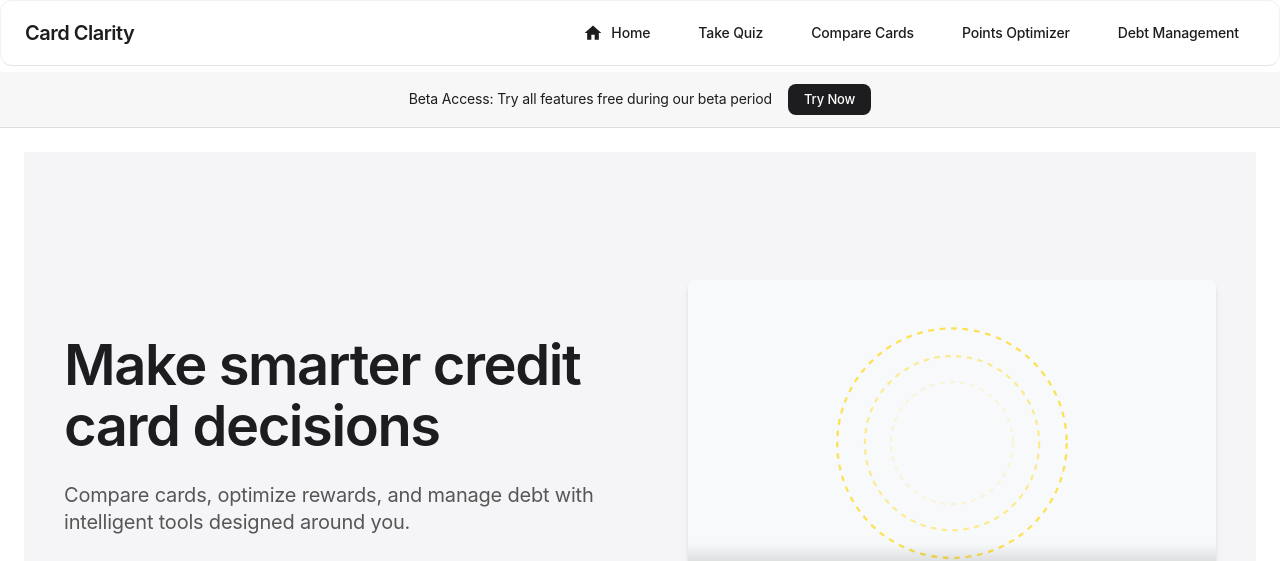
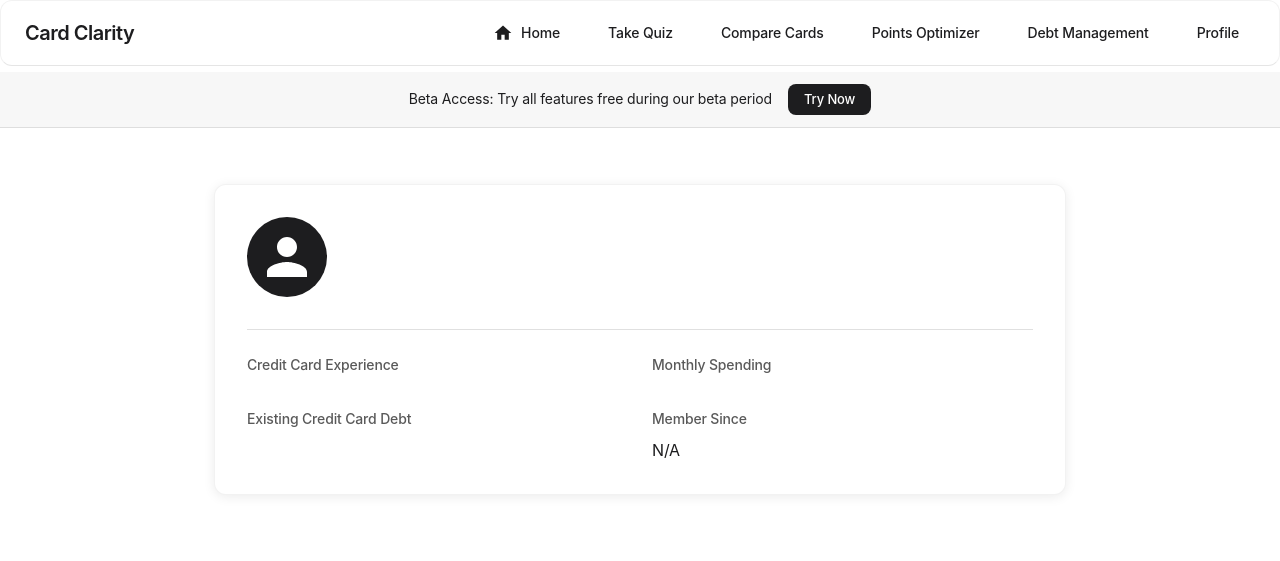
Before and after one commit to nickjackson801/card-clarity, a React (Vite) app: page /profile in a window 1280 px wide. Before the commit this address led to /. Shown: the top 561 px of the page. Built offline with nearby package versions, Linux system fonts and the light colour scheme; no server answers; the database is empty; sample sign-in values are in the browser's storage.

Commit message:
Add Profile page and enhance UserProfile component

```diff
--- a/src/App.tsx
+++ b/src/App.tsx
@@ -36,6 +36,7 @@ import Quiz from './pages/Quiz';
 import BetaBanner from './components/BetaBanner';
 import { FirebaseProvider, useFirebase } from './contexts/FirebaseContext';
 import { UserProfile } from './components/UserProfile';
+import Profile from './pages/Profile';
 
 declare module '@mui/material/styles' {
   interface Palette {
@@ -273,6 +274,21 @@ function App() {
           <ListItemIcon><AccountBalance /></ListItemIcon>
           <ListItemText primary="Debt Management" />
         </ListItem>
+        <ListItem
+          component={Link}
+          to="/profile"
+          onClick={handleDrawerToggle}
+          sx={{
+            color: 'inherit',
+            textDecoration: 'none',
+            '&:hover': {
+              backgroundColor: 'rgba(0, 0, 0, 0.04)',
+            },
+          }}
+        >
+          <ListItemIcon><AccountBalance /></ListItemIcon>
+          <ListItemText primary="Profile" />
+        </ListItem>
         {!user && (
           <ListItem
             component={Link}
@@ -375,7 +391,27 @@ function App() {
                 >
                   Debt Management
                 </Button>
-                <UserProfile />
+                <Button
+                  component={Link}
+                  to="/profile"
+                  color="primary"
+                  sx={{ textTransform: 'none' }}
+                >
+                  Profile
+                </Button>
+                {!user ? (
+                  <Button
+                    component={Link}
+                    to="/auth"
+                    color="primary"
+                    startIcon={<Login />}
+                    sx={{ textTransform: 'none' }}
+                  >
+                    Login / Signup
+                  </Button>
+                ) : (
+                  <UserProfile />
+                )}
               </Box>
             </Toolbar>
           </AppBar>
@@ -404,11 +440,12 @@ function App() {
           <Box component="main" sx={{ flexGrow: 1, p: 3 }}>
             <Routes>
               <Route path="/" element={<Home />} />
+              <Route path="/auth" element={<Auth />} />
               <Route path="/quiz" element={<Quiz />} />
               <Route path="/compare" element={<CardComparison />} />
               <Route path="/points" element={<PointsOptimizer />} />
               <Route path="/debt" element={<DebtManagement />} />
-              <Route path="/auth" element={<Auth />} />
+              <Route path="/profile" element={<Profile />} />
               <Route path="*" element={<Navigate to="/" replace />} />
             </Routes>
           </Box>
--- a/src/components/UserProfile.tsx
+++ b/src/components/UserProfile.tsx
@@ -1,9 +1,10 @@
 import { useEffect, useState } from 'react';
-import { Box, Typography, Avatar, Menu, MenuItem } from '@mui/material';
+import { Box, Typography, Avatar, Menu, MenuItem, IconButton } from '@mui/material';
 import { useFirebase } from '../contexts/FirebaseContext';
 import { useNavigate } from 'react-router-dom';
 import { doc, getDoc } from 'firebase/firestore';
 import { db } from '../config/firebase';
+import { Person, ExitToApp } from '@mui/icons-material';
 
 interface UserData {
   name: string;
@@ -14,9 +15,10 @@ interface UserData {
 
 export const UserProfile = () => {
   const { user, logout } = useFirebase();
-  const navigate = useNavigate();
   const [userData, setUserData] = useState<UserData | null>(null);
   const [anchorEl, setAnchorEl] = useState<null | HTMLElement>(null);
+  const [userName, setUserName] = useState<string>('');
+  const navigate = useNavigate();
 
   useEffect(() => {
     const fetchUserData = async () => {
@@ -25,6 +27,7 @@ export const UserProfile = () => {
           const userDoc = await getDoc(doc(db, 'users', user.uid));
           if (userDoc.exists()) {
             setUserData(userDoc.data() as UserData);
+            setUserName(userDoc.data().name || '');
           }
         } catch (error) {
           console.error('Error fetching user data:', error);
@@ -43,11 +46,16 @@ export const UserProfile = () => {
     setAnchorEl(null);
   };
 
+  const handleProfile = () => {
+    handleClose();
+    navigate('/profile');
+  };
+
   const handleLogout = async () => {
+    handleClose();
     try {
       await logout();
       navigate('/');
-      handleClose();
     } catch (error) {
       console.error('Error logging out:', error);
     }
@@ -58,34 +66,59 @@ export const UserProfile = () => {
   }
 
   return (
-    <Box sx={{ display: 'flex', alignItems: 'center', cursor: 'pointer' }} onClick={handleClick}>
-      <Avatar sx={{
-        width: 32,
-        height: 32,
-        bgcolor: 'primary.main',
-        color: 'white',
-        marginRight: 1,
-        fontSize: '1rem'
-      }}>
-        {userData.name.charAt(0).toUpperCase()}
-      </Avatar>
-      <Typography variant="body2" sx={{ color: 'text.primary' }}>
-        {userData.name}
+    <Box sx={{ display: 'flex', alignItems: 'center' }}>
+      <IconButton
+        onClick={handleClick}
+        size="small"
+        sx={{ ml: 2 }}
+        aria-controls={Boolean(anchorEl) ? 'account-menu' : undefined}
+        aria-haspopup="true"
+        aria-expanded={Boolean(anchorEl) ? 'true' : undefined}
+      >
+        <Avatar sx={{ width: 32, height: 32, bgcolor: 'primary.main' }}>
+          {userName.charAt(0).toUpperCase()}
+        </Avatar>
+      </IconButton>
+      <Typography
+        variant="subtitle1"
+        sx={{
+          ml: 1,
+          cursor: 'pointer',
+          '&:hover': { opacity: 0.8 }
+        }}
+        onClick={handleClick}
+      >
+        {userName}
       </Typography>
       <Menu
         anchorEl={anchorEl}
+        id="account-menu"
         open={Boolean(anchorEl)}
         onClose={handleClose}
-        anchorOrigin={{
-          vertical: 'bottom',
-          horizontal: 'right',
+        onClick={handleClose}
+        PaperProps={{
+          elevation: 0,
+          sx: {
+            overflow: 'visible',
+            filter: 'drop-shadow(0px 2px 8px rgba(0,0,0,0.32))',
+            mt: 1.5,
+            '& .MuiAvatar-root': {
+              width: 32,
+              height: 32,
+              ml: -0.5,
+              mr: 1,
+            },
+          },
         }}
-        transformOrigin={{
-          vertical: 'top',
-          horizontal: 'right',
-        }}
+        transformOrigin={{ horizontal: 'right', vertical: 'top' }}
+        anchorOrigin={{ horizontal: 'right', vertical: 'bottom' }}
       >
-        <MenuItem onClick={handleLogout}>Logout</MenuItem>
+        <MenuItem onClick={handleProfile}>
+          <Person sx={{ mr: 1 }} /> Profile
+        </MenuItem>
+        <MenuItem onClick={handleLogout}>
+          <ExitToApp sx={{ mr: 1 }} /> Logout
+        </MenuItem>
       </Menu>
     </Box>
   );
--- /dev/null
+++ b/src/pages/Profile.tsx
@@ -0,0 +1,108 @@
+import { useEffect, useState } from 'react';
+import { Container, Paper, Typography, Box, Avatar, Grid, Divider } from '@mui/material';
+import { useFirebase } from '../contexts/FirebaseContext';
+import { doc, getDoc } from 'firebase/firestore';
+import { db } from '../config/firebase';
+import { Navigate } from 'react-router-dom';
+
+interface UserData {
+  name: string;
+  email: string;
+  creditExperience: string;
+  monthlySpending: string;
+  existingDebt: string;
+  createdAt: string;
+}
+
+const Profile = () => {
+  const { user } = useFirebase();
+  const [userData, setUserData] = useState<UserData | null>(null);
+
+  useEffect(() => {
+    const fetchUserData = async () => {
+      if (user) {
+        try {
+          const userDoc = await getDoc(doc(db, 'users', user.uid));
+          if (userDoc.exists()) {
+            setUserData(userDoc.data() as UserData);
+          }
+        } catch (error) {
+          console.error('Error fetching user data:', error);
+        }
+      }
+    };
+
+    fetchUserData();
+  }, [user]);
+
+  if (!user) {
+    return <Navigate to="/auth" replace />;
+  }
+
+  return (
+    <Container maxWidth="md" sx={{ mt: 4 }}>
+      <Paper sx={{ p: 4 }}>
+        <Box sx={{ display: 'flex', alignItems: 'center', mb: 4 }}>
+          <Avatar
+            sx={{
+              width: 80,
+              height: 80,
+              bgcolor: 'primary.main',
+              fontSize: '2rem',
+              mr: 3
+            }}
+          >
+            {userData?.name?.charAt(0).toUpperCase()}
+          </Avatar>
+          <Box>
+            <Typography variant="h4" sx={{ mb: 1 }}>
+              {userData?.name}
+            </Typography>
+            <Typography variant="body1" color="text.secondary">
+              {userData?.email}
+            </Typography>
+          </Box>
+        </Box>
+
+        <Divider sx={{ my: 3 }} />
+
+        <Grid container spacing={3}>
+          <Grid item xs={12} sm={6}>
+            <Typography variant="subtitle2" color="text.secondary">
+              Credit Card Experience
+            </Typography>
+            <Typography variant="body1" sx={{ mt: 1 }}>
+              {userData?.creditExperience}
+            </Typography>
+          </Grid>
+          <Grid item xs={12} sm={6}>
+            <Typography variant="subtitle2" color="text.secondary">
+              Monthly Spending
+            </Typography>
+            <Typography variant="body1" sx={{ mt: 1 }}>
+              {userData?.monthlySpending}
+            </Typography>
+          </Grid>
+          <Grid item xs={12} sm={6}>
+            <Typography variant="subtitle2" color="text.secondary">
+              Existing Credit Card Debt
+            </Typography>
+            <Typography variant="body1" sx={{ mt: 1 }}>
+              {userData?.existingDebt}
+            </Typography>
+          </Grid>
+          <Grid item xs={12} sm={6}>
+            <Typography variant="subtitle2" color="text.secondary">
+              Member Since
+            </Typography>
+            <Typography variant="body1" sx={{ mt: 1 }}>
+              {userData?.createdAt ? new Date(userData.createdAt).toLocaleDateString() : 'N/A'}
+            </Typography>
+          </Grid>
+        </Grid>
+      </Paper>
+    </Container>
+  );
+};
+
+export default Profile;
```
